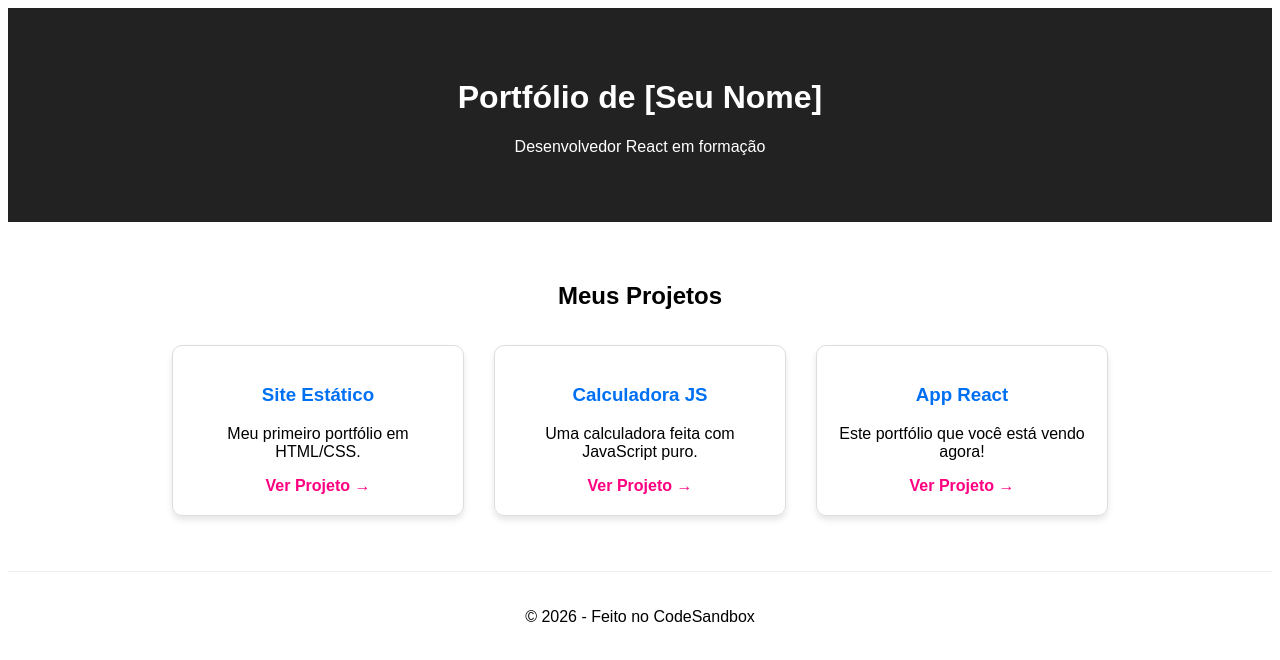
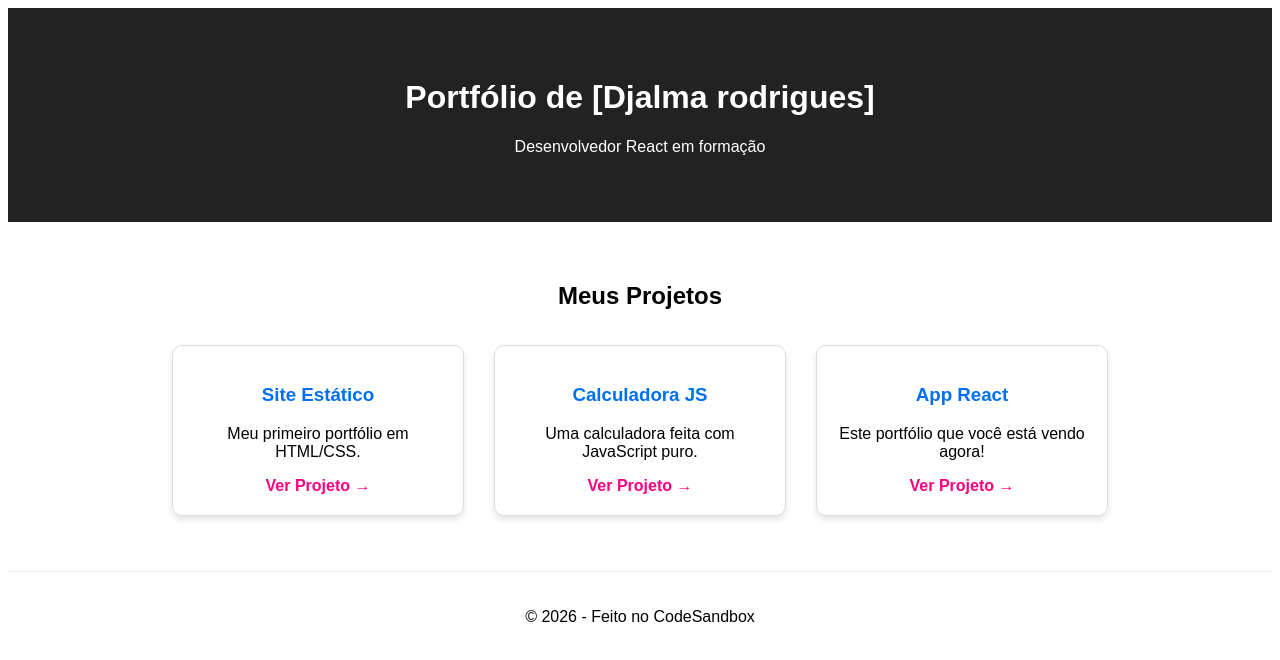
Before and after one commit to Djalmarps/portfolio-react-djalma, a React (Create React App) app: page / in a window 1280 px wide. Shown: the top 660 px of the page. Built offline with nearby package versions, Linux system fonts and the light colour scheme.

Commit message:
Update App.tsx

```diff
--- a/src/App.tsx
+++ b/src/App.tsx
@@ -10,7 +10,7 @@ export default function App() {
       <header
         style={{ backgroundColor: "#222", color: "white", padding: "50px 0" }}
       >
-        <h1>Portfólio de [Seu Nome]</h1>
+        <h1>Portfólio de [Djalma rodrigues]</h1>
         <p>Desenvolvedor React em formação</p>
       </header>
 
```
